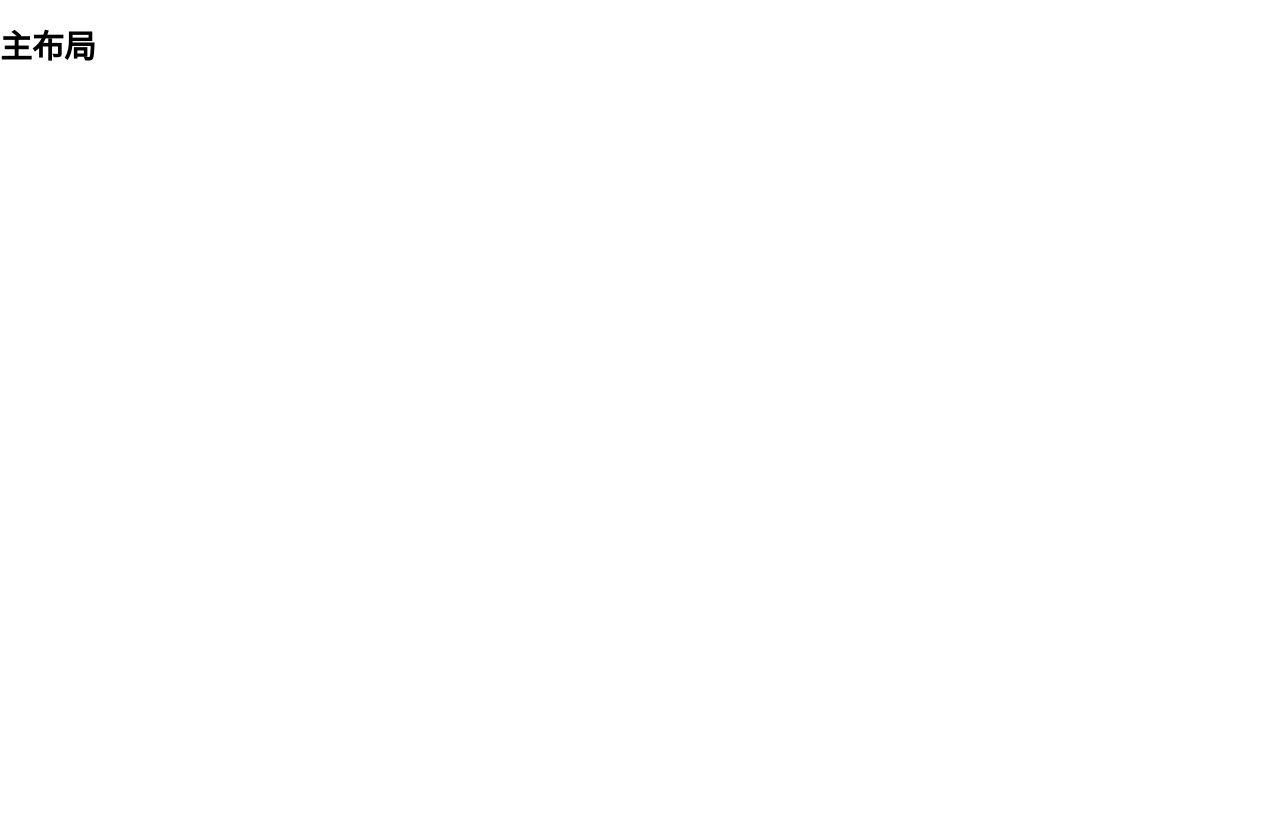
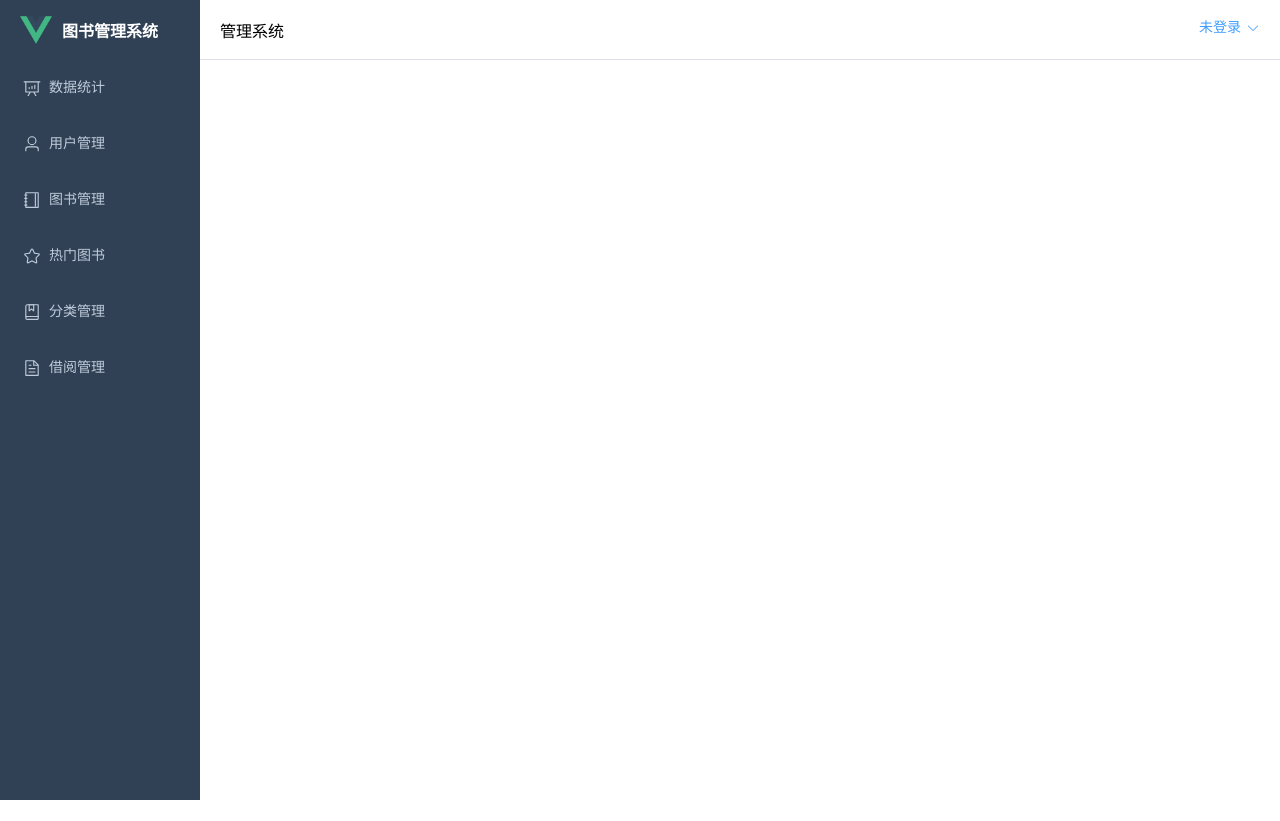
Before and after one commit to xytgy/library-system, a Vue app: page / in a window 1280 px wide. After the commit the page ends 800 px from the top, so only its background shows below. Built offline with nearby package versions, Linux system fonts and the light colour scheme; sample sign-in values are in the browser's storage; the HTML template or start-up script is replaced by a standard one.

Commit message:
feat:主页面开发中

```diff
--- a/src/layout/MainLayout.vue
+++ b/src/layout/MainLayout.vue
@@ -1,13 +1,142 @@
 <template>
-  <div>
-    <h1>主布局</h1>
-  </div>
+  <el-container class="layout-container">
+    <el-aside width="200px">
+      <el-menu
+        router
+        :default-active="$route.path"
+        class="el-menu-vertical"
+        background-color="#304156"
+        text-color="#bfcbd9"
+        active-text-color="#409EFF"
+      >
+        <div class="logo">
+          <img src="../assets/logo.png" alt="logo" />
+          <span>图书管理系统</span>
+        </div>
+        <el-menu-item index="/dashboard">
+          <el-icon><DataAnalysis /></el-icon>
+          <span>数据统计</span>
+        </el-menu-item>
+        <el-menu-item index="/user" v-if="hasAdminAccess">
+          <el-icon><User /></el-icon>
+          <span>用户管理</span>
+        </el-menu-item>
+        <el-menu-item index="/book" v-if="hasAdminAccess">
+          <el-icon><Notebook /></el-icon>
+          <span>图书管理</span>
+        </el-menu-item>
+        <el-menu-item index="/hot-books">
+          <el-icon><Star /></el-icon>
+          <span>热门图书</span>
+        </el-menu-item>
+        <el-menu-item index="/category" v-if="hasAdminAccess">
+          <el-icon><Collection /></el-icon>
+          <span>分类管理</span>
+        </el-menu-item>
+        <el-menu-item index="/borrow">
+          <el-icon><Document /></el-icon>
+          <span>借阅管理</span>
+        </el-menu-item>
+      </el-menu>
+    </el-aside>
+    <el-container>
+      <el-header>
+        <div class="header-left">
+          <span>{{ $route.meta.title || '管理系统' }}</span>
+        </div>
+        <div class="header-right">
+          <el-dropdown>
+            <span class="el-dropdown-link">
+              {{ nickname }} <el-icon class="el-icon--right"><arrow-down /></el-icon>
+            </span>
+            <template #dropdown>
+              <el-dropdown-menu>
+                <el-dropdown-item @click="router.push('/profile')">个人中心</el-dropdown-item>
+                <el-dropdown-item divided @click="handleLogout">退出登录</el-dropdown-item>
+              </el-dropdown-menu>
+            </template>
+          </el-dropdown>
+        </div>
+      </el-header>
+      <el-main>
+        <router-view />
+      </el-main>
+    </el-container>
+  </el-container>
 </template>
 
 <script setup lang="ts">
+import { computed } from 'vue'
+import { useRouter } from 'vue-router'
+import { ElMessageBox, ElMessage } from 'element-plus'
+import { User, Notebook, Document, Collection, DataAnalysis, Star, ArrowDown } from '@element-plus/icons-vue'
 
+const router = useRouter()
+
+const userInfo = JSON.parse(localStorage.getItem('userInfo') || '{}')
+const hasAdminAccess = computed(() => ['super_admin', 'admin'].includes(userInfo.role))
+const nickname = computed(() => userInfo.nickname || '未登录')
+
+const handleLogout = () => {
+  ElMessageBox.confirm('确定要退出系统吗？', '提示', {
+    confirmButtonText: '确定',
+    cancelButtonText: '取消',
+    type: 'warning'
+  }).then(() => {
+    localStorage.removeItem('token')
+    localStorage.removeItem('userInfo')
+    ElMessage.success('退出成功')
+    router.push('/login')
+  })
+}
 </script>
 
 <style scoped>
+.layout-container {
+  height: 100vh;
+}
 
+.el-aside {
+  background-color: #304156;
+  color: #fff;
+}
+
+.el-menu {
+  border-right: none;
+}
+
+.logo {
+  height: 60px;
+  display: flex;
+  align-items: center;
+  padding: 0 20px;
+  color: #fff;
+  font-weight: bold;
+  font-size: 16px;
+  gap: 10px;
+}
+
+.logo img {
+  width: 32px;
+  height: 32px;
+}
+
+.el-header {
+  background-color: #fff;
+  border-bottom: 1px solid #dcdfe6;
+  display: flex;
+  align-items: center;
+  justify-content: space-between;
+  padding: 0 20px;
+}
+
+.header-right {
+  cursor: pointer;
+}
+
+.el-dropdown-link {
+  display: flex;
+  align-items: center;
+  color: #409EFF;
+}
 </style>
--- a/src/router/index.ts
+++ b/src/router/index.ts
@@ -18,6 +18,7 @@
     },
     {
       path: '/',
+      name: 'MainLayout',
       component: () => import('../layout/MainLayout.vue'),
     }
   ]
--- a/src/views/login/index.vue
+++ b/src/views/login/index.vue
@@ -85,9 +85,7 @@ const handleLogin = async () => {
       localStorage.setItem('token', token)
       localStorage.setItem('userInfo', JSON.stringify(userInfo))
       ElMessage.success('登录成功')
-      if (userInfo.role === 'student' || userInfo.role === 'user') {
-      } else {
-      }
+      router.push('/')
     }
   } catch (error) {
     console.error('失败:', error)
```
